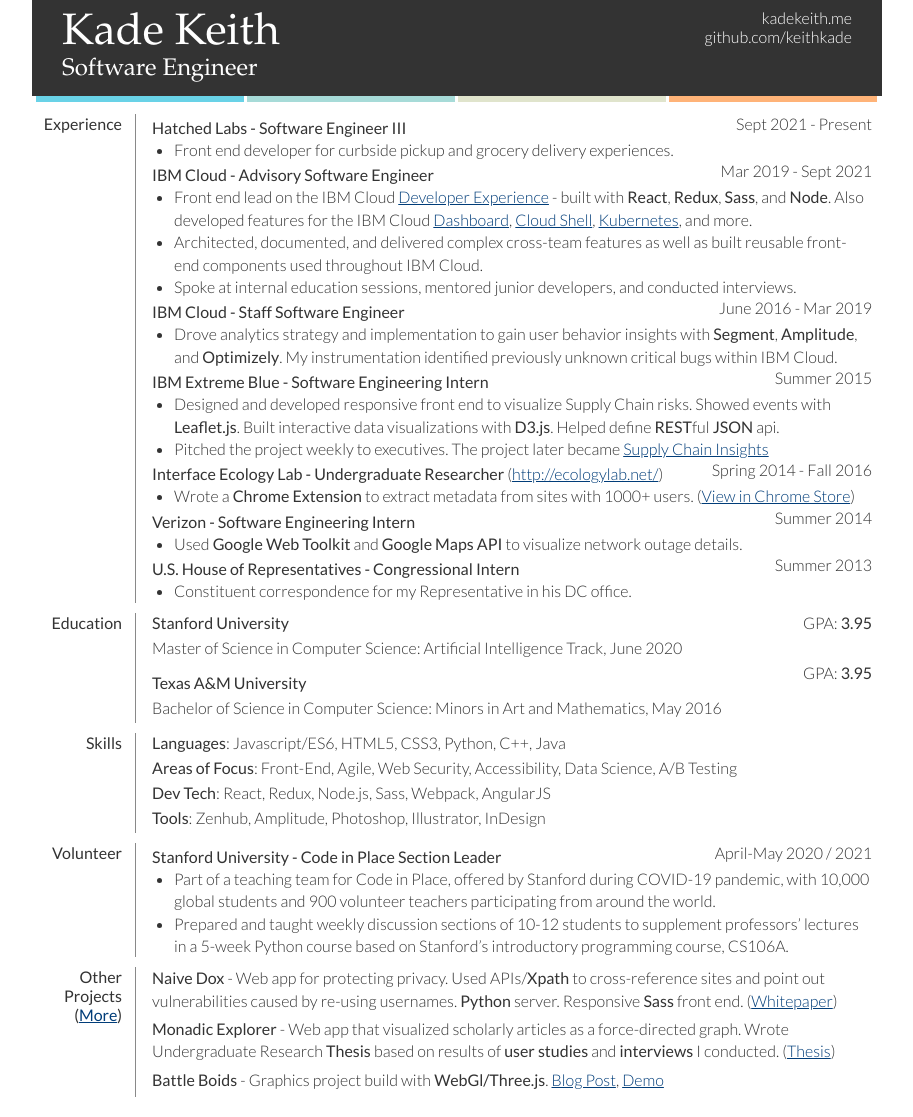
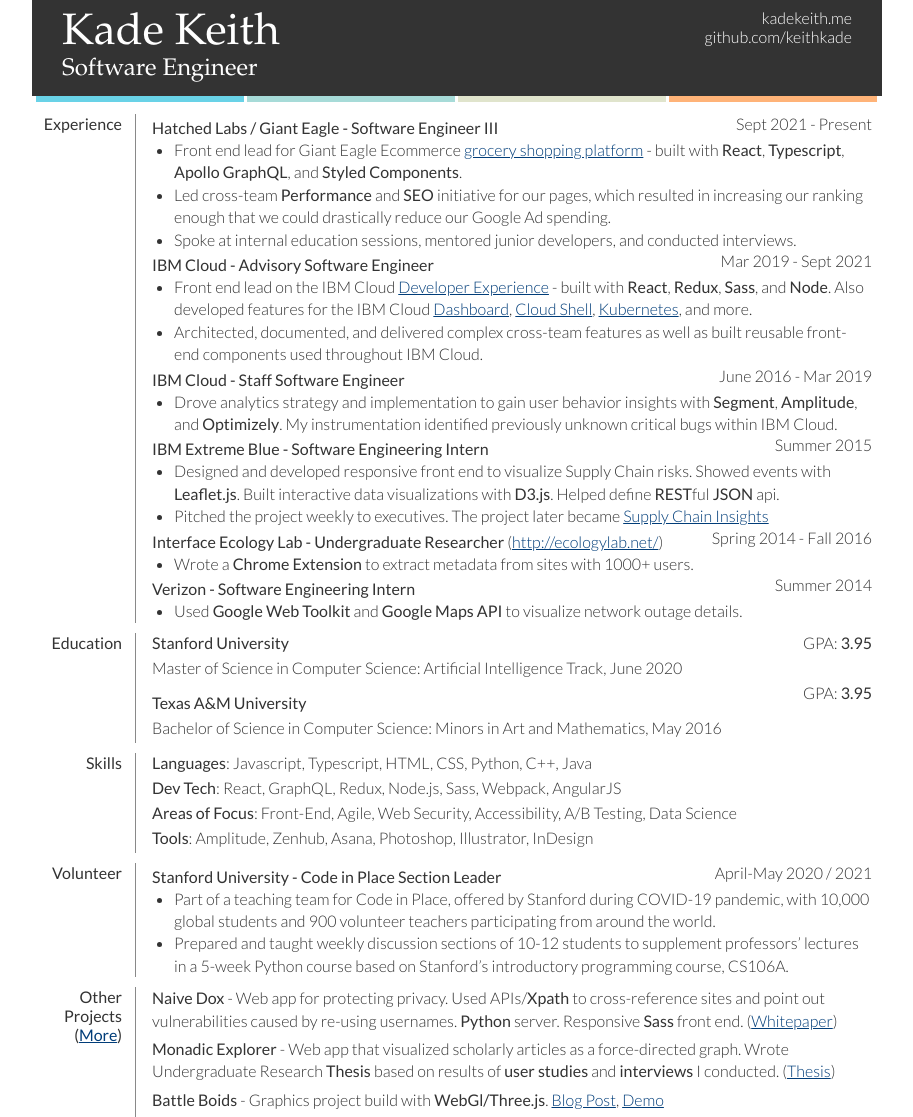
Before and after one commit to keithkade/keithkade.github.io, a Jekyll site: the page resume/index.html, which Jekyll copies as it is, in a window 1280 px wide. Shown: the whole page, without its empty margins (183-1096 px from the left). Built offline with Jekyll 4.4.1, drawn with Linux system fonts in a browser that asks for light colours.

Commit message:
resume updates

```diff
--- a/resume/index.html
+++ b/resume/index.html
@@ -32,11 +32,17 @@
                     <dt>Experience</dt>
                     <dd>
                         <div id="expDiv">
-														<p class="company"><b>Hatched Labs - Software Engineer III</b></p>
+														<p class="company"><b>Hatched Labs / Giant Eagle - Software Engineer III</b></p>
 														<p class="time">Sept 2021 - Present</p>
 														<ul>
 																<li>
-																		Front end developer for curbside pickup and grocery delivery experiences.
+																		Front end lead for Giant Eagle Ecommerce <a href="https://shop.gianteagle.com/">grocery shopping platform</a> - built with <b>React</b>, <b>Typescript</b>, <b>Apollo GraphQL</b>, and <b>Styled Components</b>.
+																</li>
+																<li>
+																		Led cross-team <b>Performance</b> and <b>SEO</b> initiative for our pages, which resulted in increasing our ranking enough that we could drastically reduce our Google Ad spending.
+																</li>
+																<li>
+																		Spoke at internal education sessions, mentored junior developers, and conducted interviews.
 																</li>
 														</ul>
                             <p class="company"><b>IBM Cloud - Advisory Software Engineer</b></p>
@@ -48,9 +54,6 @@
                                 </li>
 																<li>
 																		Architected, documented, and delivered complex cross-team features as well as built reusable front-end components used throughout IBM Cloud.
-																</li>
-																<li>
-																		Spoke at internal education sessions, mentored junior developers, and conducted interviews.
 																</li>
                             </ul>
 														<p class="company"><b>IBM Cloud - Staff Software Engineer</b></p>
@@ -80,8 +83,7 @@
                             <ul>
                                 <li>
                                     Wrote a <b>Chrome Extension</b> to extract
-                                    metadata from sites with 1000+ users. <span class="link">
-                                    (<a href="https://chrome.google.com/webstore/detail/ideam%C3%A2ch%C3%A9-extension/elkanacmmmdgbnhdjopfdeafchmhecbf">View in Chrome Store</a>)</span>
+                                    metadata from sites with 1000+ users.
                                 </li>
                             </ul>
                             <p class="company"><b>Verizon - Software Engineering Intern</b></p>
@@ -89,13 +91,6 @@
                             <ul>
                                 <li>
                                     Used <b>Google Web Toolkit</b> and <b>Google Maps API</b> to visualize network outage details.
-                                </li>
-                            </ul>
-                            <p class="company"><b>U.S. House of Representatives - Congressional Intern</b></p>
-                            <p class="time">Summer 2013</p>
-                            <ul>
-                                <li>
-                                    Constituent correspondence for my Representative in his DC office.
                                 </li>
                             </ul>
                         </div>
@@ -119,16 +114,16 @@
                         <div id="skillsDiv">
                             <ul>
                                 <li>
-                                    <b>Languages</b>: Javascript/ES6, HTML5, CSS3, Python, C++, Java
+                                    <b>Languages</b>: Javascript, Typescript, HTML, CSS, Python, C++, Java
                                 </li>
 																<li>
-																		<b>Areas of Focus</b>: Front-End, Agile, Web Security, Accessibility, Data Science, A/B Testing
+																		<b>Dev Tech</b>: React, GraphQL, Redux, Node.js, Sass, Webpack, AngularJS
+																</li>
+																<li>
+																		<b>Areas of Focus</b>: Front-End, Agile, Web Security, Accessibility, A/B Testing, Data Science
 																</li>
                                 <li>
-                                    <b>Dev Tech</b>: React, Redux, Node.js, Sass, Webpack, AngularJS
-                                </li>
-                                <li>
-                                    <b>Tools</b>: Zenhub, Amplitude, Photoshop, Illustrator, InDesign
+                                    <b>Tools</b>: Amplitude, Zenhub, Asana, Photoshop, Illustrator, InDesign
                                 </li>
                             </ul>
                         </div>
```
